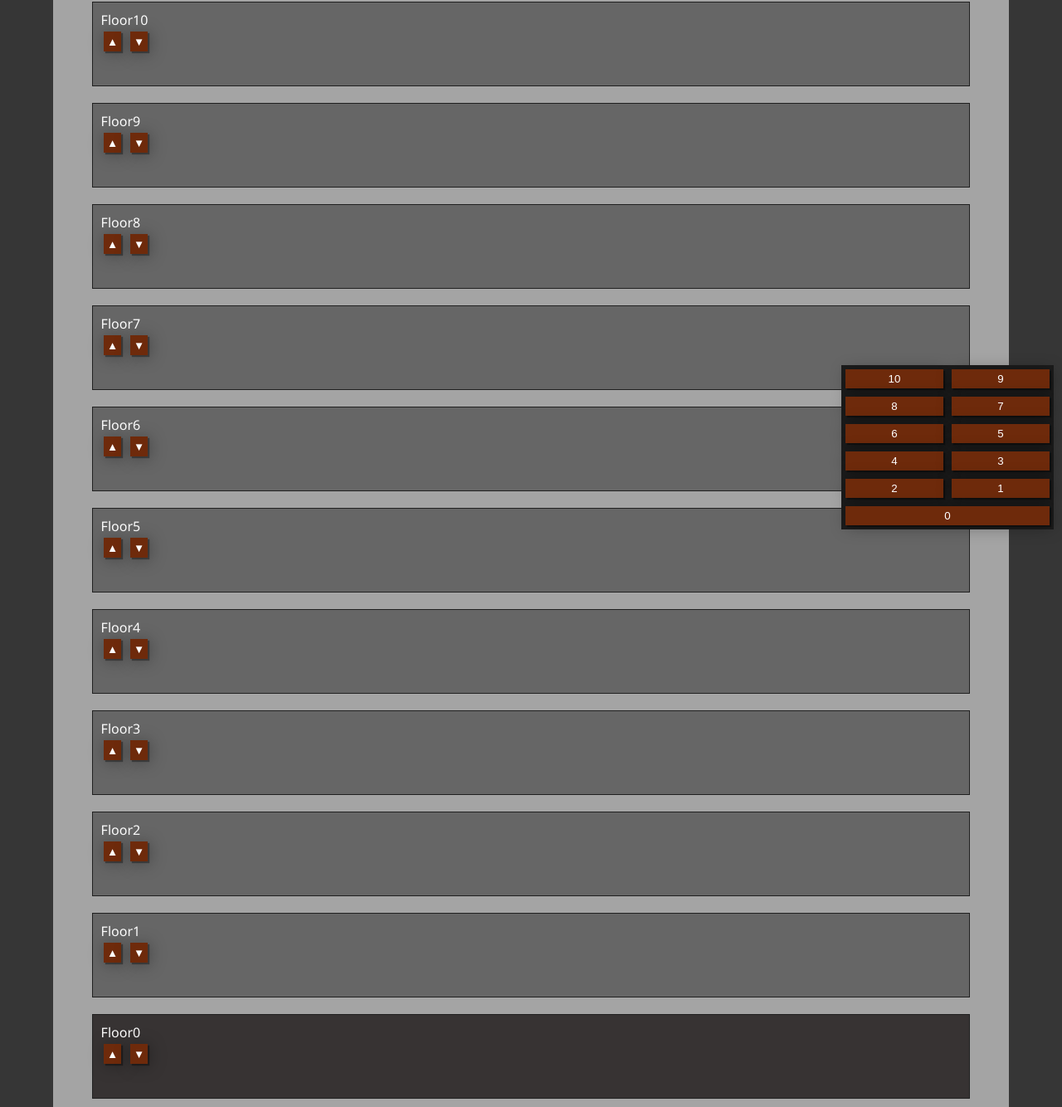
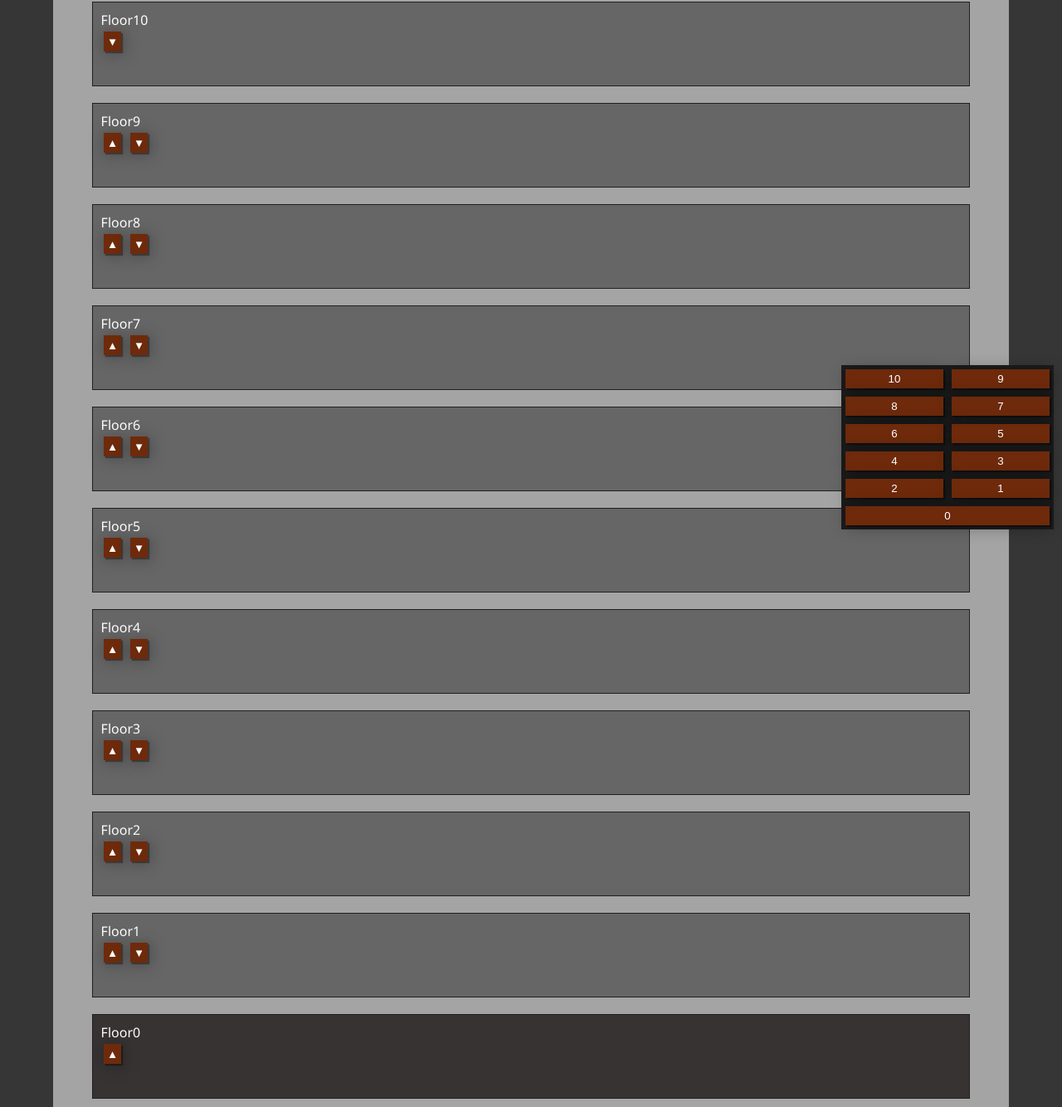
Before and after one commit to Sakthi5002/Elevator, a plain HTML site: page index.html in a window 1280 px wide. Shown: the part 152-1486 px from the top of the page at 83% size. Drawn offline with Linux system fonts and the light colour scheme.

Commit message:
Button Update

```diff
--- a/index.html
+++ b/index.html
@@ -20,7 +20,7 @@
                 <div class="floor">
                     <p>Floor10</p>
                     <div>
-                        <button class="call up">&#x25B2;</button>
+                        <button style="display: none;" class="call up">&#x25B2;</button>
                         <button class="call down">&#x25BC;</button>
                     </div>
 
@@ -109,7 +109,7 @@
                     <div>
 
                         <button class="call up">&#x25B2;</button>
-                        <button class="call down">&#x25BC;</button>
+                        <button style="display: none;" class="call down">&#x25BC;</button>
                     </div>
                 </div>
             </div>
```
